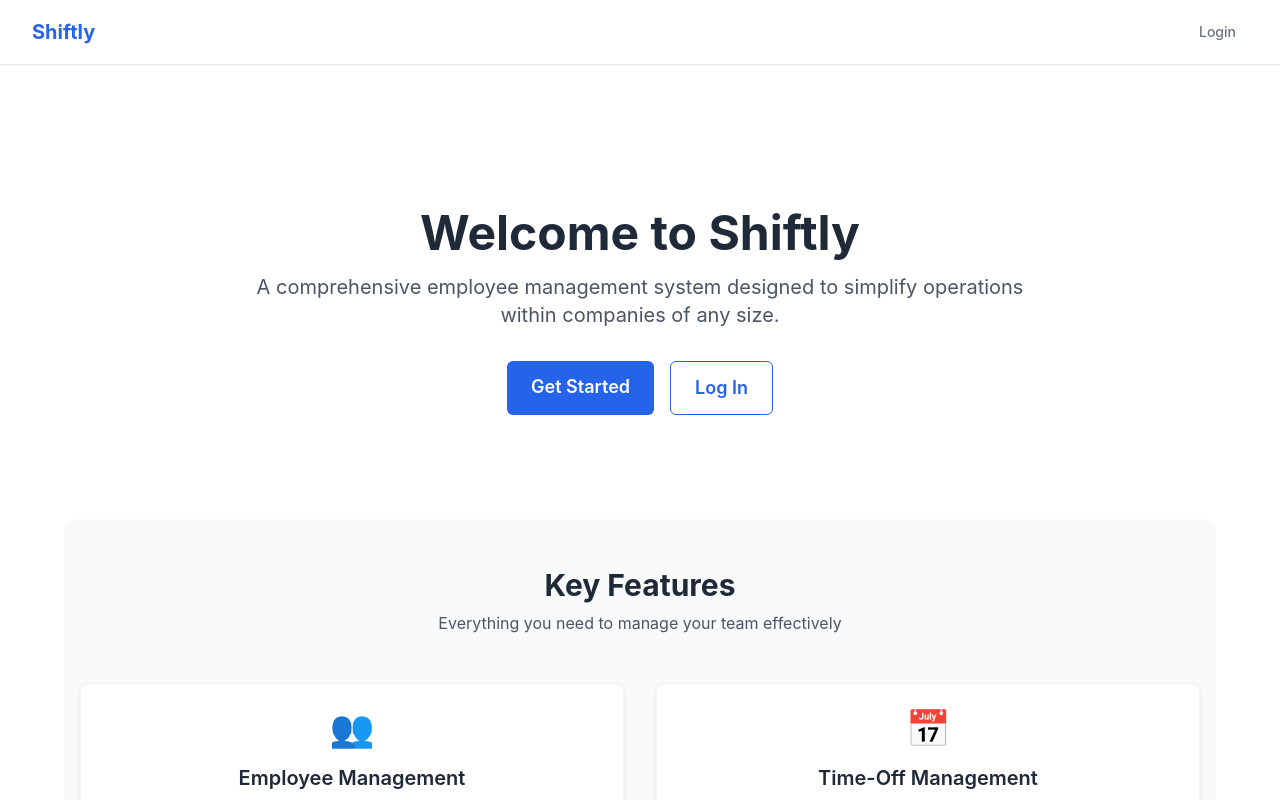
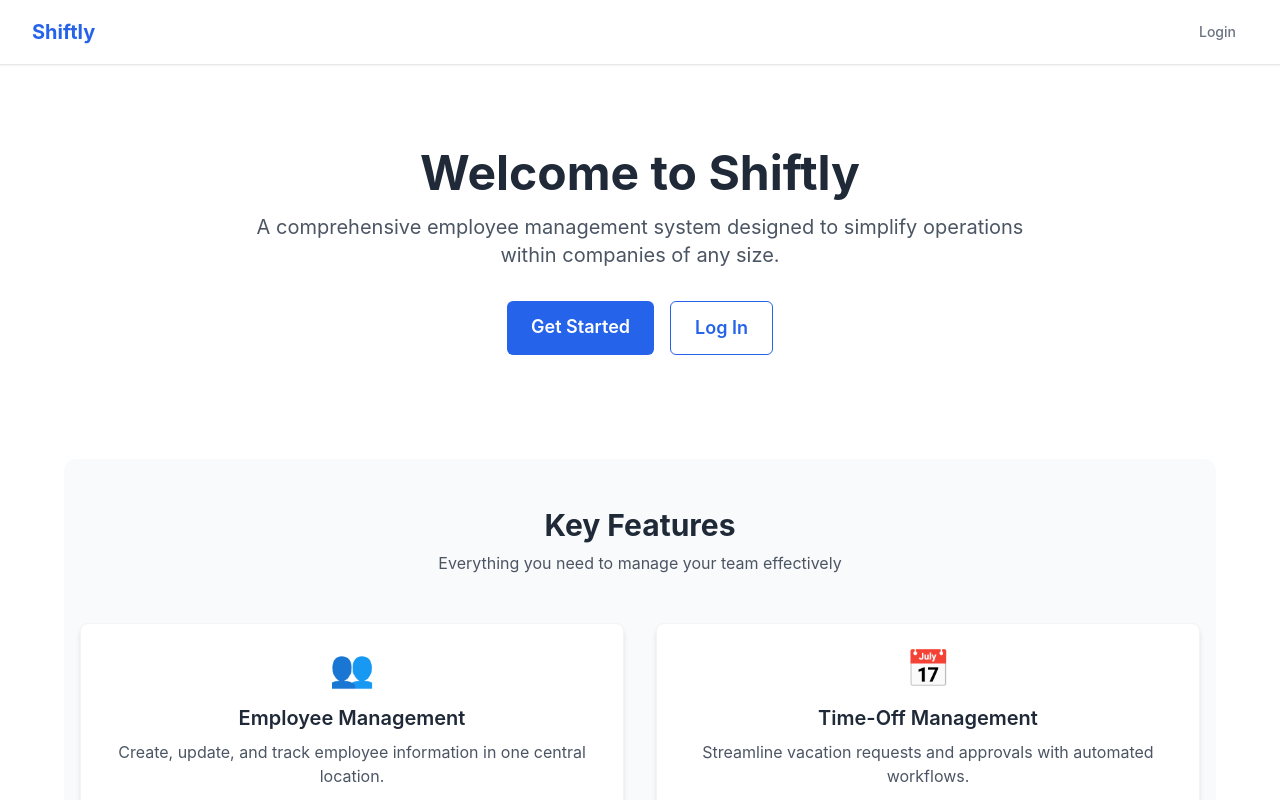
Before and after one commit to bhasinsamarth/Shiftly, a React (Vite) app: page / in a window 1280 px wide. Shown: the top 800 px of the page. Built offline with nearby package versions, Linux system fonts and the light colour scheme; no server answers.

Commit message:
a little change

```diff
--- a/shiftly-frontend/App.jsx
+++ b/shiftly-frontend/App.jsx
@@ -6,7 +6,7 @@ export default function App({ children }) {
   return (
     <>
       <Navbar />
-      <div className="mt-16 p-4">{children}</div>
+      <div className="mt-1 p-4">{children}</div>
     </>
   );
 }
```
